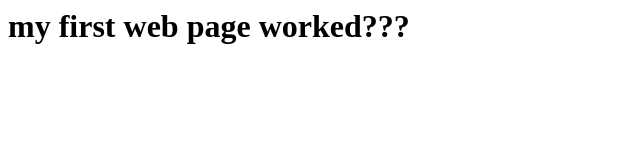
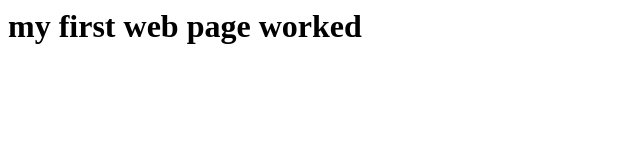
Before and after one commit to gogetasuper/dwdd1600, a plain HTML site: page index.html in a window 1280 px wide. Shown: the full height of the page, 0-640 px from the left. Drawn offline with Linux system fonts and the light colour scheme.

Commit message:
made changes to it

```diff
--- a/index.html
+++ b/index.html
@@ -2,6 +2,6 @@
     <head>
     </head>
     <body>
-    <h1>my first web page worked???</h1>
+    <h1>my first web page worked</h1>
     </body>
 </html>
```
